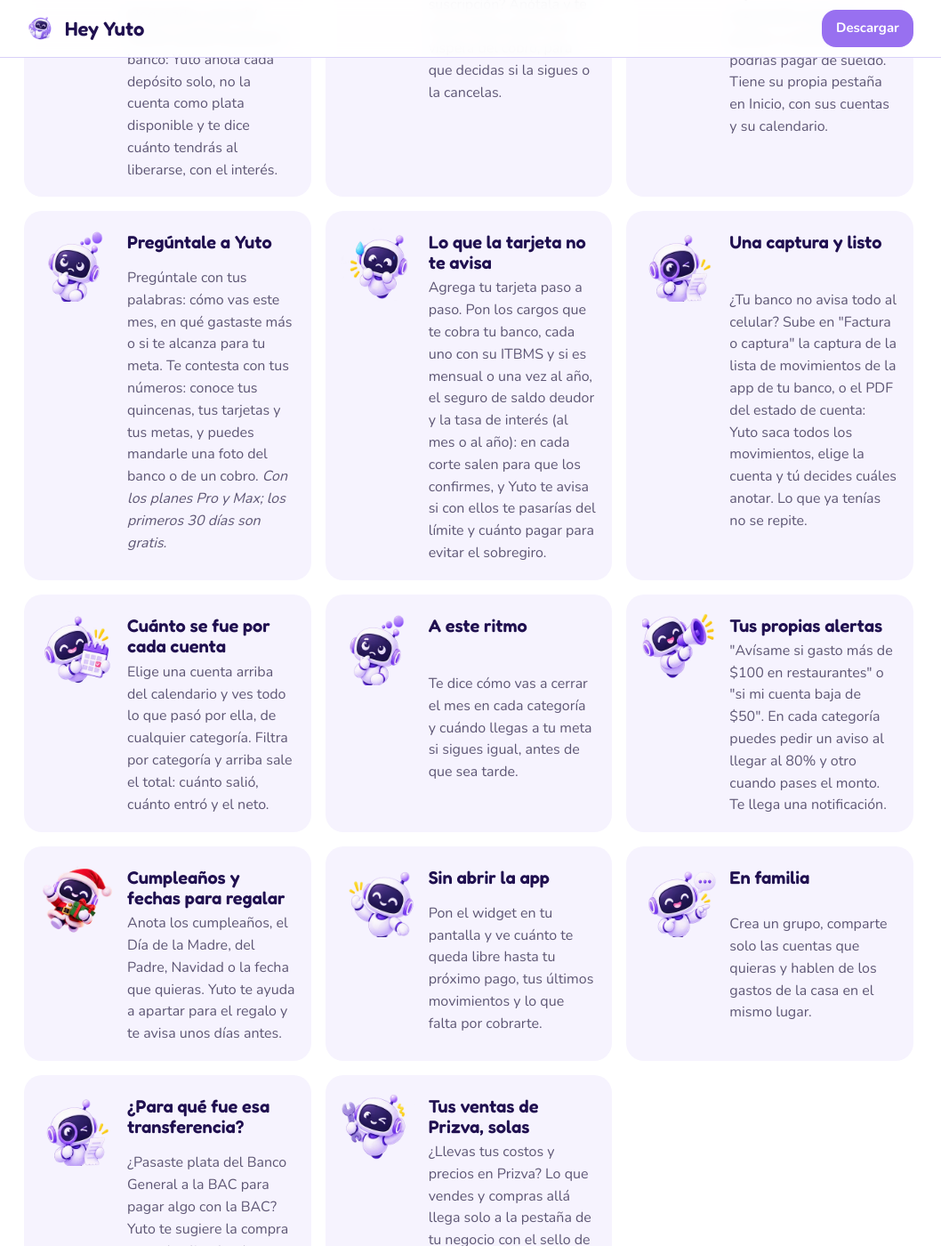
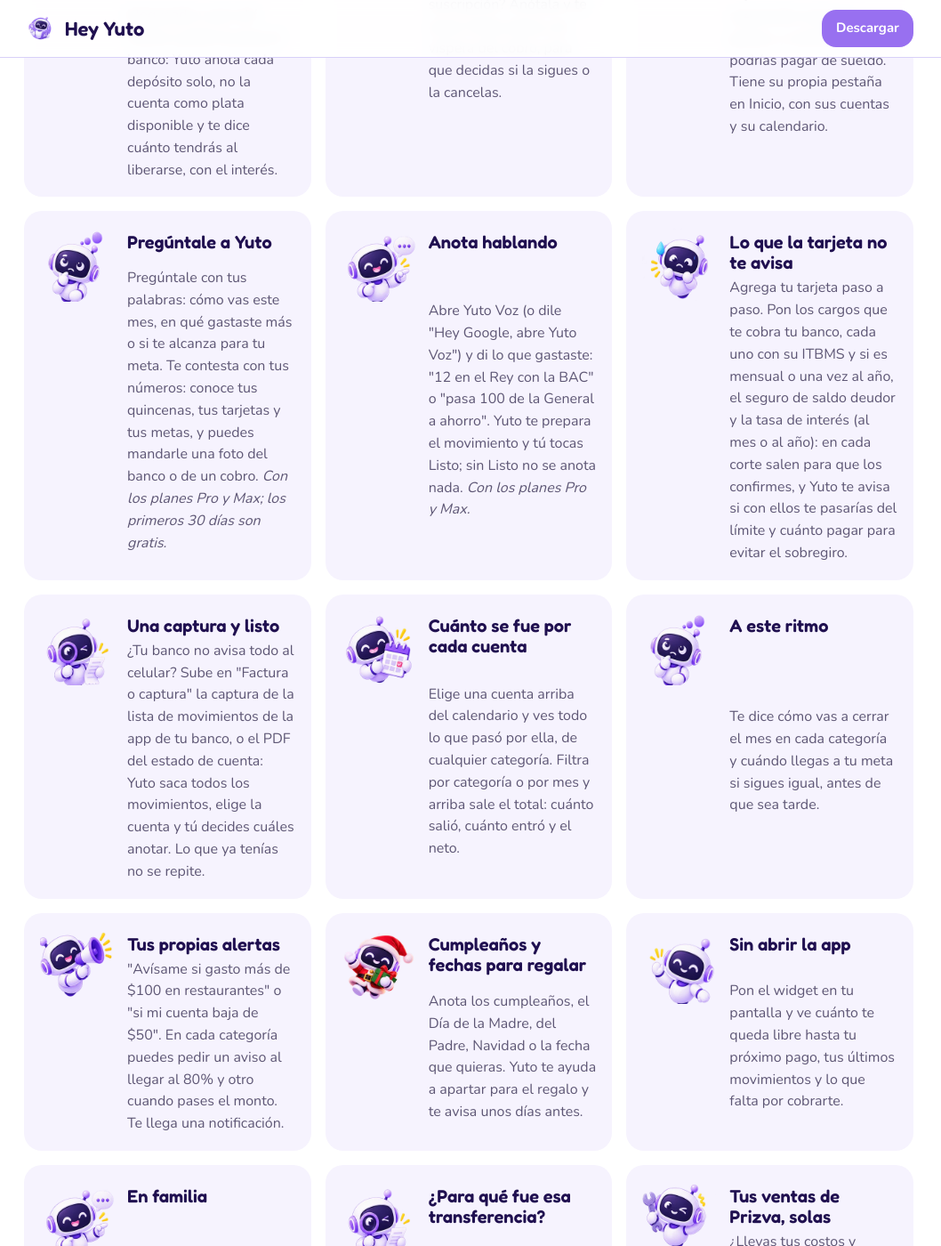
Before and after one commit to Dacoca34/yuto-legal, a Jekyll site: the page index.html, which Jekyll copies as it is, in a window 1280 px wide and 1400 px high, scrolled down 1556 px. Shown: the whole window at 89% size, without its empty margins (113-1171 px from the left). Built offline with Jekyll 4.4.1, drawn with Linux system fonts in a browser that asks for light colours.

Commit message:
0.94: Anota hablando (Yuto Voz) y filtro por mes

```diff
--- a/index.html
+++ b/index.html
@@ -44,9 +44,10 @@
     <div class="tarjeta"><img class="pose" src="assets/yuto/preocupado.webp" alt="" loading="lazy"><h3>Que no te cobren una prueba gratis</h3><p>¿Empezaste a probar una suscripción? Anótala y te aviso 3 días antes y la víspera del cobro, para que decidas si la sigues o la cancelas.</p></div>
     <div class="tarjeta"><img class="pose" src="assets/yuto/trabajando.webp" alt="" loading="lazy"><h3>¿Tienes negocio?</h3><p>Lleva lo del negocio aparte de tu plata personal y mira cuánto te deja de verdad cada mes, separando costos y gastos, y cuánto te podrías pagar de sueldo. Tiene su propia pestaña en Inicio, con sus cuentas y su calendario.</p></div>
     <div class="tarjeta"><img class="pose" src="assets/yuto/pensando.webp" alt="" loading="lazy"><h3>Pregúntale a Yuto</h3><p>Pregúntale con tus palabras: cómo vas este mes, en qué gastaste más o si te alcanza para tu meta. Te contesta con tus números: conoce tus quincenas, tus tarjetas y tus metas, y puedes mandarle una foto del banco o de un cobro. <i>Con los planes Pro y Max; los primeros 30 días son gratis.</i></p></div>
+    <div class="tarjeta"><img class="pose" src="assets/yuto/hablando.webp" alt="" loading="lazy"><h3>Anota hablando</h3><p>Abre Yuto Voz (o dile "Hey Google, abre Yuto Voz") y di lo que gastaste: "12 en el Rey con la BAC" o "pasa 100 de la General a ahorro". Yuto te prepara el movimiento y tú tocas Listo; sin Listo no se anota nada. <i>Con los planes Pro y Max.</i></p></div>
     <div class="tarjeta"><img class="pose" src="assets/yuto/preocupado.webp" alt="" loading="lazy"><h3>Lo que la tarjeta no te avisa</h3><p>Agrega tu tarjeta paso a paso. Pon los cargos que te cobra tu banco, cada uno con su ITBMS y si es mensual o una vez al año, el seguro de saldo deudor y la tasa de interés (al mes o al año): en cada corte salen para que los confirmes, y Yuto te avisa si con ellos te pasarías del límite y cuánto pagar para evitar el sobregiro.</p></div>
     <div class="tarjeta"><img class="pose" src="assets/yuto/con-lupa.webp" alt="" loading="lazy"><h3>Una captura y listo</h3><p>¿Tu banco no avisa todo al celular? Sube en "Factura o captura" la captura de la lista de movimientos de la app de tu banco, o el PDF del estado de cuenta: Yuto saca todos los movimientos, elige la cuenta y tú decides cuáles anotar. Lo que ya tenías no se repite.</p></div>
-    <div class="tarjeta"><img class="pose" src="assets/yuto/calendario.webp" alt="" loading="lazy"><h3>Cuánto se fue por cada cuenta</h3><p>Elige una cuenta arriba del calendario y ves todo lo que pasó por ella, de cualquier categoría. Filtra por categoría y arriba sale el total: cuánto salió, cuánto entró y el neto.</p></div>
+    <div class="tarjeta"><img class="pose" src="assets/yuto/calendario.webp" alt="" loading="lazy"><h3>Cuánto se fue por cada cuenta</h3><p>Elige una cuenta arriba del calendario y ves todo lo que pasó por ella, de cualquier categoría. Filtra por categoría o por mes y arriba sale el total: cuánto salió, cuánto entró y el neto.</p></div>
     <div class="tarjeta"><img class="pose" src="assets/yuto/pensando.webp" alt="" loading="lazy"><h3>A este ritmo</h3><p>Te dice cómo vas a cerrar el mes en cada categoría y cuándo llegas a tu meta si sigues igual, antes de que sea tarde.</p></div>
     <div class="tarjeta"><img class="pose" src="assets/yuto/megafono.webp" alt="" loading="lazy"><h3>Tus propias alertas</h3><p>"Avísame si gasto más de $100 en restaurantes" o "si mi cuenta baja de $50". En cada categoría puedes pedir un aviso al llegar al 80% y otro cuando pases el monto. Te llega una notificación.</p></div>
     <div class="tarjeta"><img class="pose" src="assets/yuto/navidad.webp" alt="" loading="lazy"><h3>Cumpleaños y fechas para regalar</h3><p>Anota los cumpleaños, el Día de la Madre, del Padre, Navidad o la fecha que quieras. Yuto te ayuda a apartar para el regalo y te avisa unos días antes.</p></div>
```
